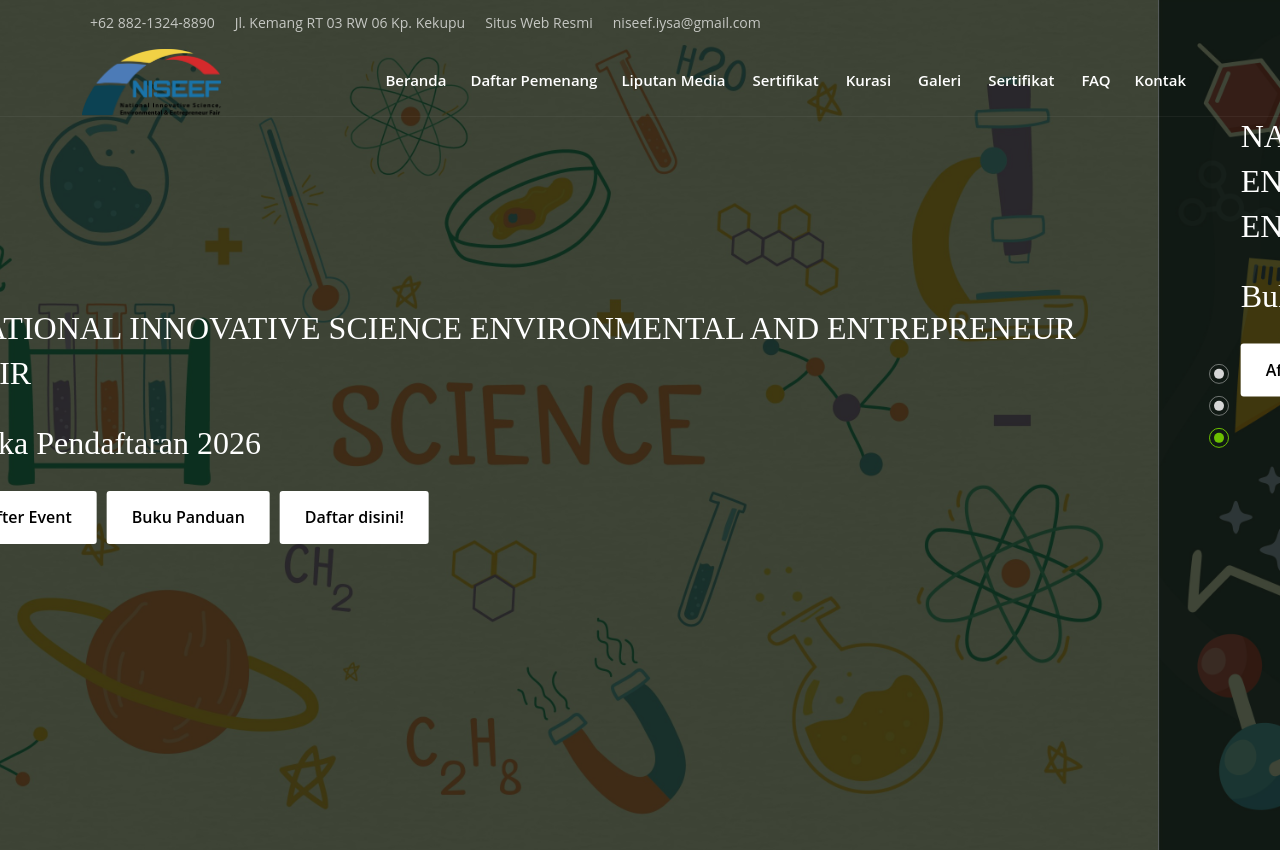
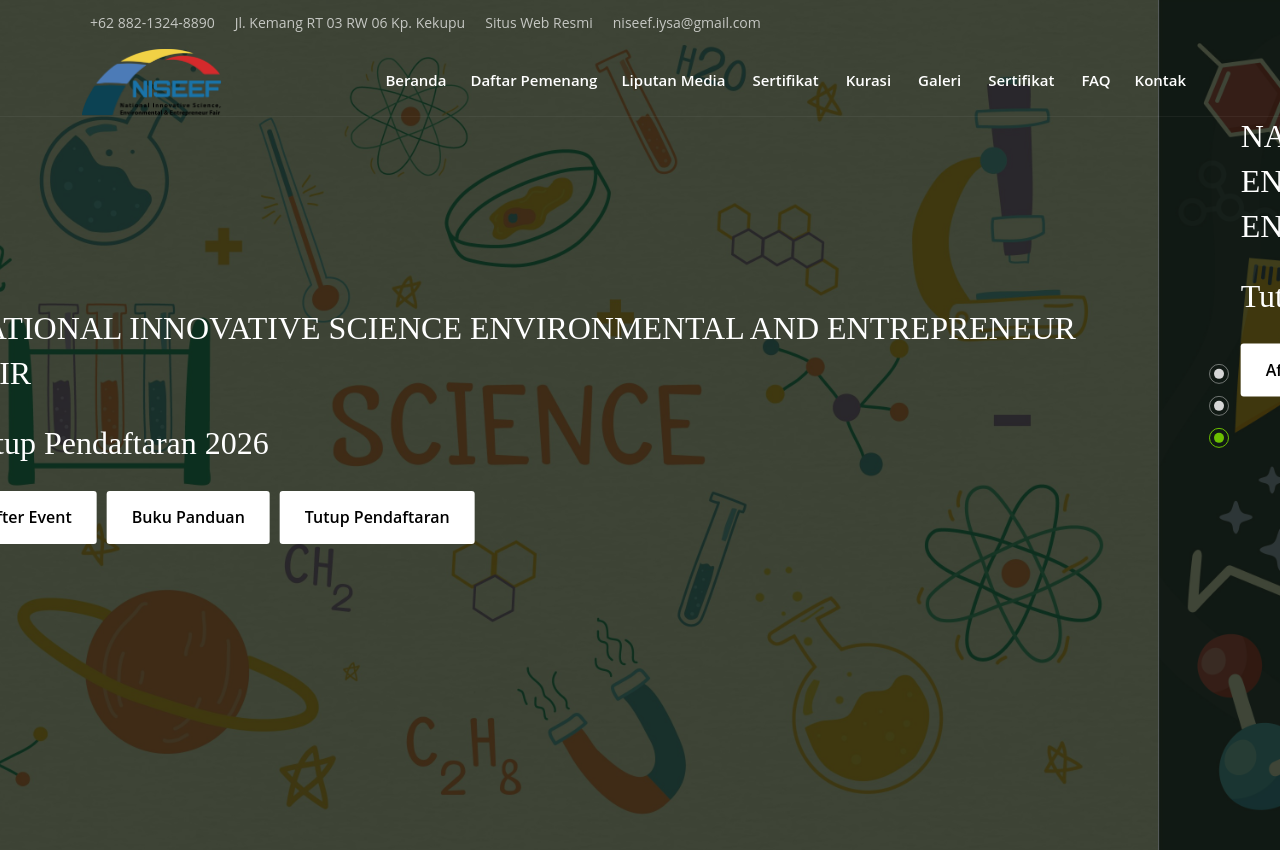
Before and after one commit to iysaofficial/niseefnew, a Next.js app: page / in a window 1280 px wide. Shown: the top 852 px of the page. Built offline with nearby package versions, Linux system fonts and the light colour scheme.

Commit message:
close regist

```diff
--- a/src/components/HomeOwlSlider.js
+++ b/src/components/HomeOwlSlider.js
@@ -85,7 +85,7 @@ const HomeOwlSlider = () => {
               </h2>
 
               <h2 className="text-white font-weight-400">
-                <a>Buka Pendaftaran 2026</a>
+                <a>Tutup Pendaftaran 2026</a>
                 <br />
               </h2>
 
@@ -110,12 +110,12 @@ const HomeOwlSlider = () => {
                   Buku Panduan
                 </a>
               </Link>
-              <Link href="/registration/homeindo" legacyBehavior>
+              <Link href="" legacyBehavior>
                 <a
                   rel="noreferrer noopener"
                   className="site-button m-r10 white button-lg"
                 >
-                  Daftar disini!
+                  Tutup Pendaftaran
                 </a>
               </Link>
             </div>
@@ -135,7 +135,7 @@ const HomeOwlSlider = () => {
               </h2>
 
               <h2 className="text-white font-weight-400">
-                <a>Buka Pendaftaran 2026</a>
+                <a>Tutup Pendaftaran 2026</a>
                 <br />
               </h2>
 
@@ -160,12 +160,12 @@ const HomeOwlSlider = () => {
                   Buku Panduan
                 </a>
               </Link>
-              <Link href="/registration/homeindo" legacyBehavior>
+              <Link href="" legacyBehavior>
                 <a
                   rel="noreferrer noopener"
                   className="site-button m-r10 white button-lg"
                 >
-                  Daftar disini!
+                  Tutup Pendaftaran
                 </a>
               </Link>
             </div>
@@ -185,7 +185,7 @@ const HomeOwlSlider = () => {
               </h2>
 
               <h2 className="text-white font-weight-400">
-                <a>Buka Pendaftaran 2026</a>
+                <a>Tutup Pendaftaran 2026</a>
                 <br />
               </h2>
               <a
@@ -208,12 +208,12 @@ const HomeOwlSlider = () => {
                   Buku Panduan
                 </a>
               </Link>
-              <Link href="/registration/homeindo" legacyBehavior>
+              <Link href="" legacyBehavior>
                 <a
                   rel="noreferrer noopener"
                   className="site-button m-r10 white button-lg"
                 >
-                  Daftar disini!
+                  Tutup Pendaftaran
                 </a>
               </Link>
             </div>
--- a/src/pages/registration/indo-offline.js
+++ b/src/pages/registration/indo-offline.js
@@ -65,7 +65,9 @@ function IndonesiaOffline() {
   }, [router]);
 
   const scriptURL =
-    "https://script.google.com/macros/s/AKfycbx0kuGEsgULND-buwJmy1aCrz9swM1zkiycfyvVPRtsuP4T9hZ6glrOqI1attxwafn7zg/exec";
+    "";
+  // const scriptURL =
+  //   "https://script.google.com/macros/s/AKfycbx0kuGEsgULND-buwJmy1aCrz9swM1zkiycfyvVPRtsuP4T9hZ6glrOqI1attxwafn7zg/exec";
 
   useEffect(() => {
     const form = document.forms["regist-form"];
@@ -691,7 +693,7 @@ function IndonesiaOffline() {
               {/* GENERAL INFORMATION END */}
 
               <div className="button">
-                <input type="submit" value="KIRIM" />
+                <input type="submit" value="TUTUP" />
               </div>
             </form>
             {/* Loader dan Status Message */}
--- a/src/pages/registration/indo-online.js
+++ b/src/pages/registration/indo-online.js
@@ -65,7 +65,8 @@ function IndonesiaOnline() {
     }
   }, [router]);
 
-  const scriptURL = "https://script.google.com/macros/s/AKfycbwubal8RsOQkuQ_hkcnlksfQMRG8XNdC3MuUz2YQYGwKToSwmLvXcamgQVnRCMpfQd2HQ/exec";
+  const scriptURL = "";
+  // const scriptURL = "https://script.google.com/macros/s/AKfycbwubal8RsOQkuQ_hkcnlksfQMRG8XNdC3MuUz2YQYGwKToSwmLvXcamgQVnRCMpfQd2HQ/exec";
 
   useEffect(() => {
     const form = document.forms["regist-form"];
@@ -701,7 +702,7 @@ function IndonesiaOnline() {
               {/* GENERAL INFORMATION END */}
 
               <div className="button">
-                <input type="submit" value="KIRIM" />
+                <input type="submit" value="TUTUP" />
               </div>
             </form>
 
```
Also changed, not shown: src/pages/registration/homeindo.js (+23 -1 lines).
